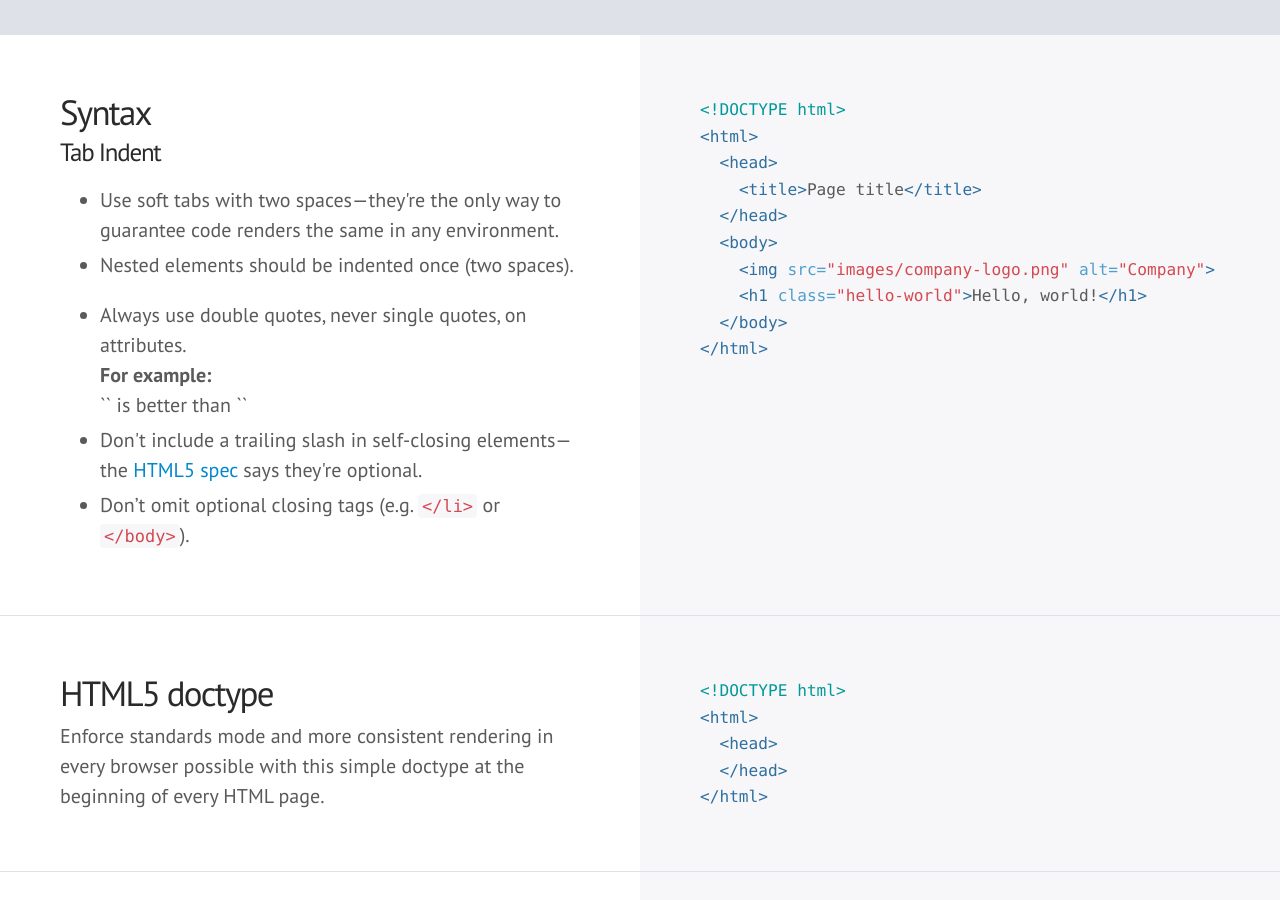
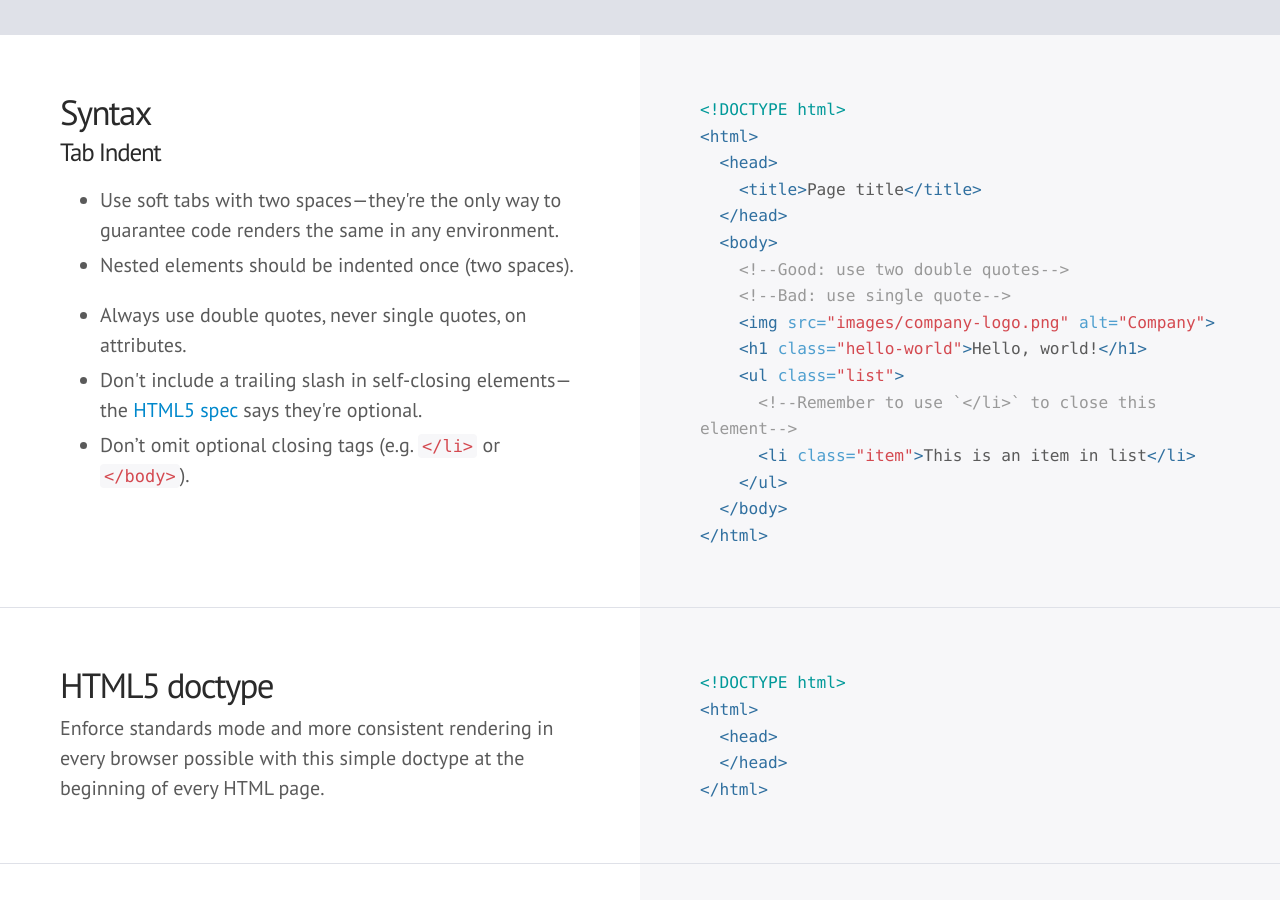
Before and after one commit to Solis-Lab-Solution/code-standards, a Jekyll site: the page built from index.html, in a window 1280 px wide and 900 px high, scrolled down 1190 px. Built offline with Jekyll 4.4.1, drawn with Linux system fonts in a browser that asks for light colours; some web fonts are replaced; Markdown is read by kramdown in place of the engine named in the settings; comment, search, counter and statistics services are not loaded.

Commit message:
Update HTML syntax

```diff
--- a/_includes/html/syntax.html
+++ b/_includes/html/syntax.html
@@ -4,7 +4,13 @@
     <title>Page title</title>
   </head>
   <body>
+    <!--Good: use two double quotes-->
+    <!--Bad: use single quote-->
     <img src="images/company-logo.png" alt="Company">
     <h1 class="hello-world">Hello, world!</h1>
+    <ul class="list">
+      <!--Remember to use `</li>` to close this element-->
+      <li class="item">This is an item in list</li>
+    </ul>
   </body>
 </html>
--- a/index.html
+++ b/index.html
@@ -56,7 +56,7 @@ layout: default
       <li>Nested elements should be indented once (two spaces).</li>
     </ul>
     <ul>
-      <li>Always use double quotes, never single quotes, on attributes.<br /><strong>For example:</strong><br />`<span class="item"></span>` is better than `<span class='item'></span>`</li>
+      <li>Always use double quotes, never single quotes, on attributes.</li>
       <li>Don't include a trailing slash in self-closing elements—the <a href="http://dev.w3.org/html5/spec-author-view/syntax.html#syntax-start-tag">HTML5 spec</a> says they're optional.</li>
       <li>Don’t omit optional closing tags (e.g. <code>&lt;/li&gt;</code> or <code>&lt;/body&gt;</code>).</li>
     </ul>
```
